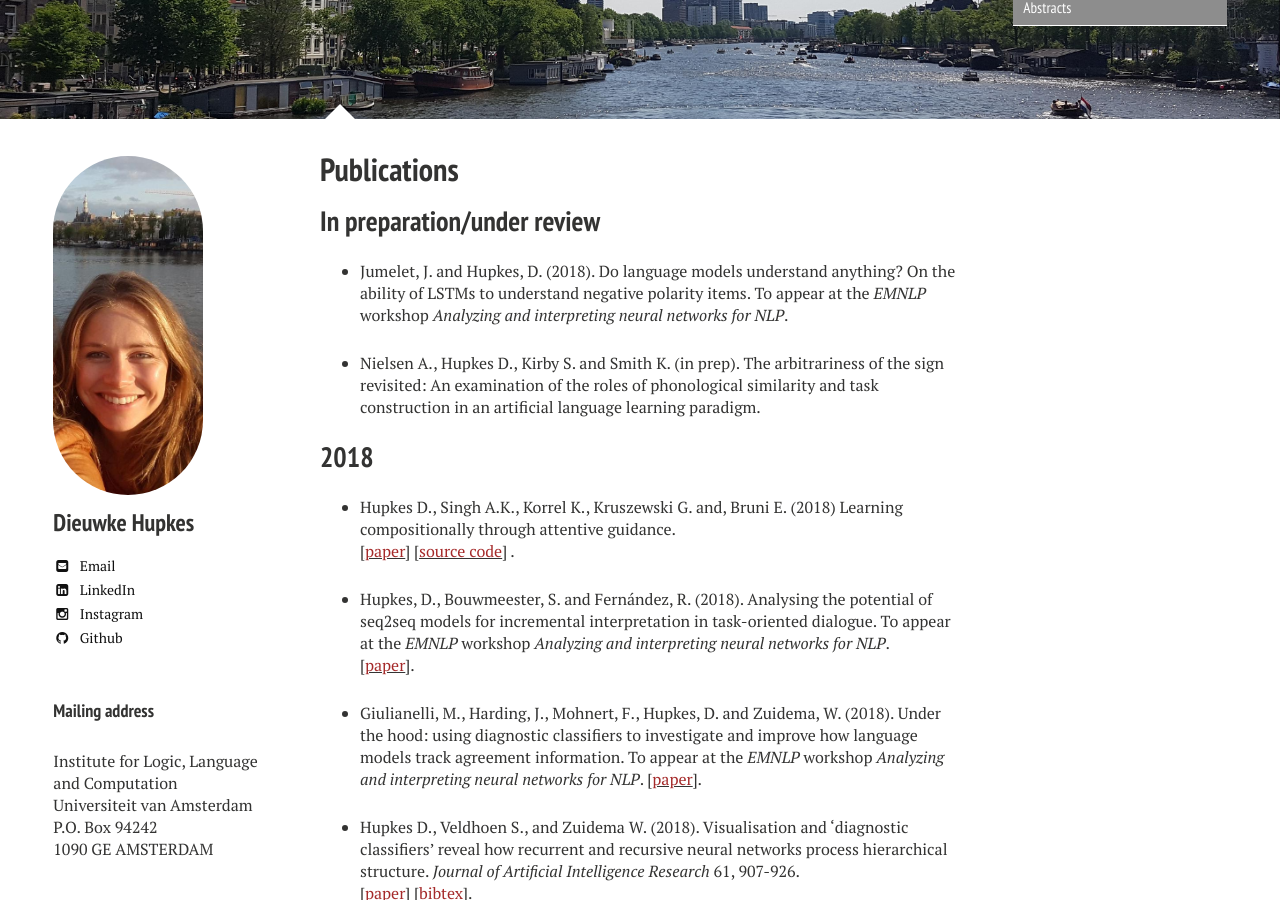
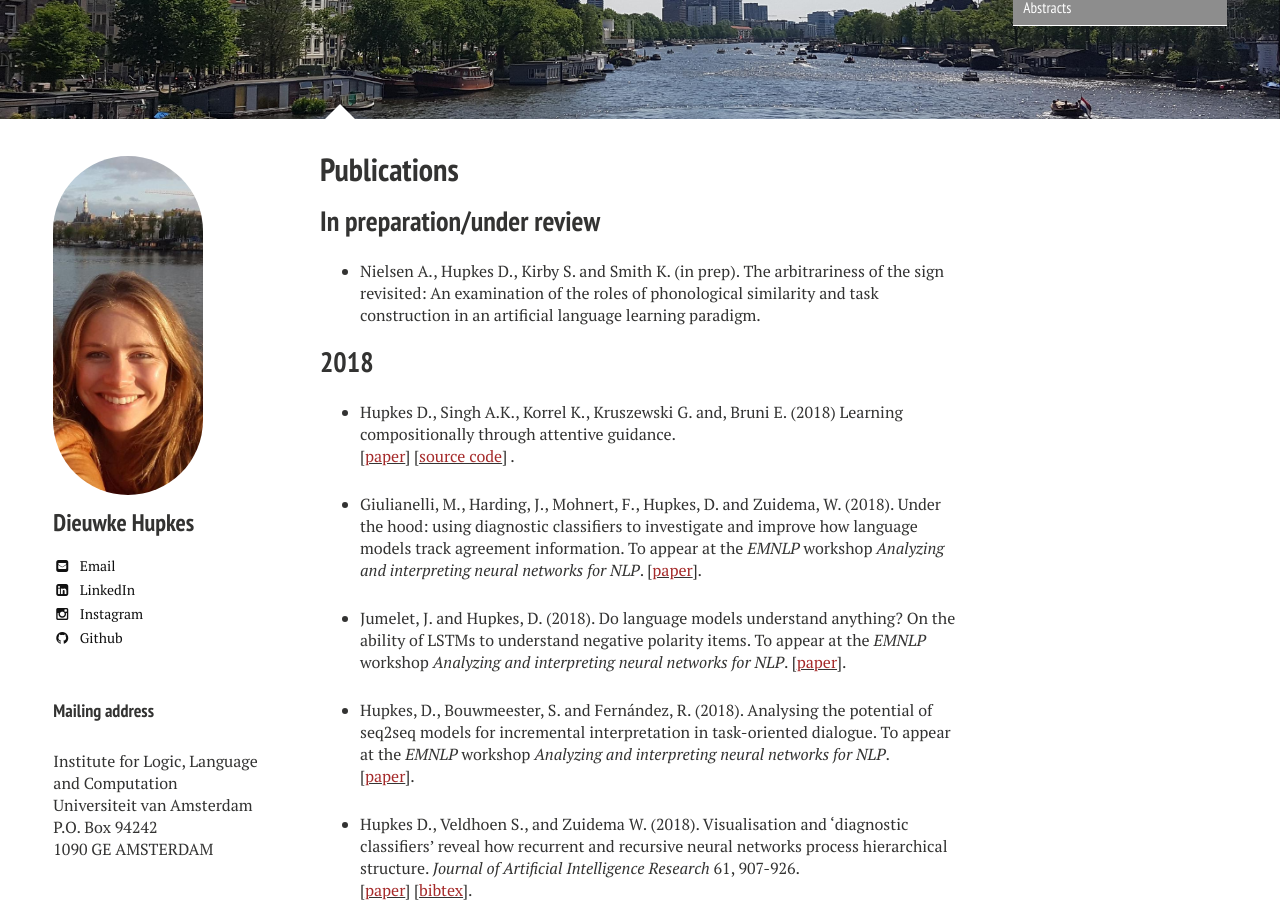
Before and after one commit to dieuwkehupkes/dieuwkehupkes.github.io, a Jekyll site: the page built from publications.md, in a window 1280 px wide and 900 px high, scrolled down 268 px. Built offline with Jekyll 4.4.1, drawn with Linux system fonts in a browser that asks for light colours; nearby versions of some CDN libraries; part of the change alters nothing that is shown.

Commit message:
update publications

```diff
--- a/publications.md
+++ b/publications.md
@@ -12,8 +12,6 @@ image:
 
 ## In preparation/under review
 
-* Jumelet, J. and Hupkes, D. (2018). Do language models understand anything? On the ability of LSTMs to understand negative polarity items. To appear at the *EMNLP* workshop *Analyzing and interpreting neural networks for NLP*.
-
 * Nielsen A., Hupkes D., Kirby S. and Smith K. (in prep). The arbitrariness of the sign revisited: An examination of the roles of phonological similarity and task construction in an artificial language learning paradigm.
 
 ## 2018
@@ -23,12 +21,14 @@ image:
 \[[<font color="brown">source code</font>](https://github.com/i-machine-think/machine/tree/master){:target="_blank"}\]
 .
 
-* Hupkes, D., Bouwmeester, S. and Fern&#x00E1;ndez, R. (2018). Analysing the potential of seq2seq models for incremental interpretation in task-oriented dialogue. To appear at the *EMNLP* workshop *Analyzing and interpreting neural networks for NLP*.
-\[[<font color="brown">paper</font>](https://arxiv.org/abs/1808.09178){:target="blank"}\].
-
 * Giulianelli, M., Harding, J., Mohnert, F., Hupkes, D. and Zuidema, W. (2018). Under the hood: using diagnostic classifiers to investigate and improve how language models track agreement information.  To appear at the *EMNLP* workshop *Analyzing and interpreting neural networks for NLP*.
 \[[<font color="brown">paper</font>](https://arxiv.org/abs/1808.08079){:target="blank"}\].
 
+* Jumelet, J. and Hupkes, D. (2018). Do language models understand anything? On the ability of LSTMs to understand negative polarity items. To appear at the *EMNLP* workshop *Analyzing and interpreting neural networks for NLP*.
+\[[<font color="brown">paper</font>](https://arxiv.org/abs/1808.10627){:target="blank"}\].
+
+* Hupkes, D., Bouwmeester, S. and Fern&#x00E1;ndez, R. (2018). Analysing the potential of seq2seq models for incremental interpretation in task-oriented dialogue. To appear at the *EMNLP* workshop *Analyzing and interpreting neural networks for NLP*.
+\[[<font color="brown">paper</font>](https://arxiv.org/abs/1808.09178){:target="blank"}\].
 
 * Hupkes D., Veldhoen S., and Zuidema W. (2018). Visualisation and 'diagnostic classifiers' reveal how recurrent and recursive neural networks process hierarchical structure. *Journal of Artificial Intelligence Research* 61, 907-926.\\
 \[[<font color="brown">paper</font>](https://arxiv.org/abs/1711.10203){:target="blank"}\]
```
